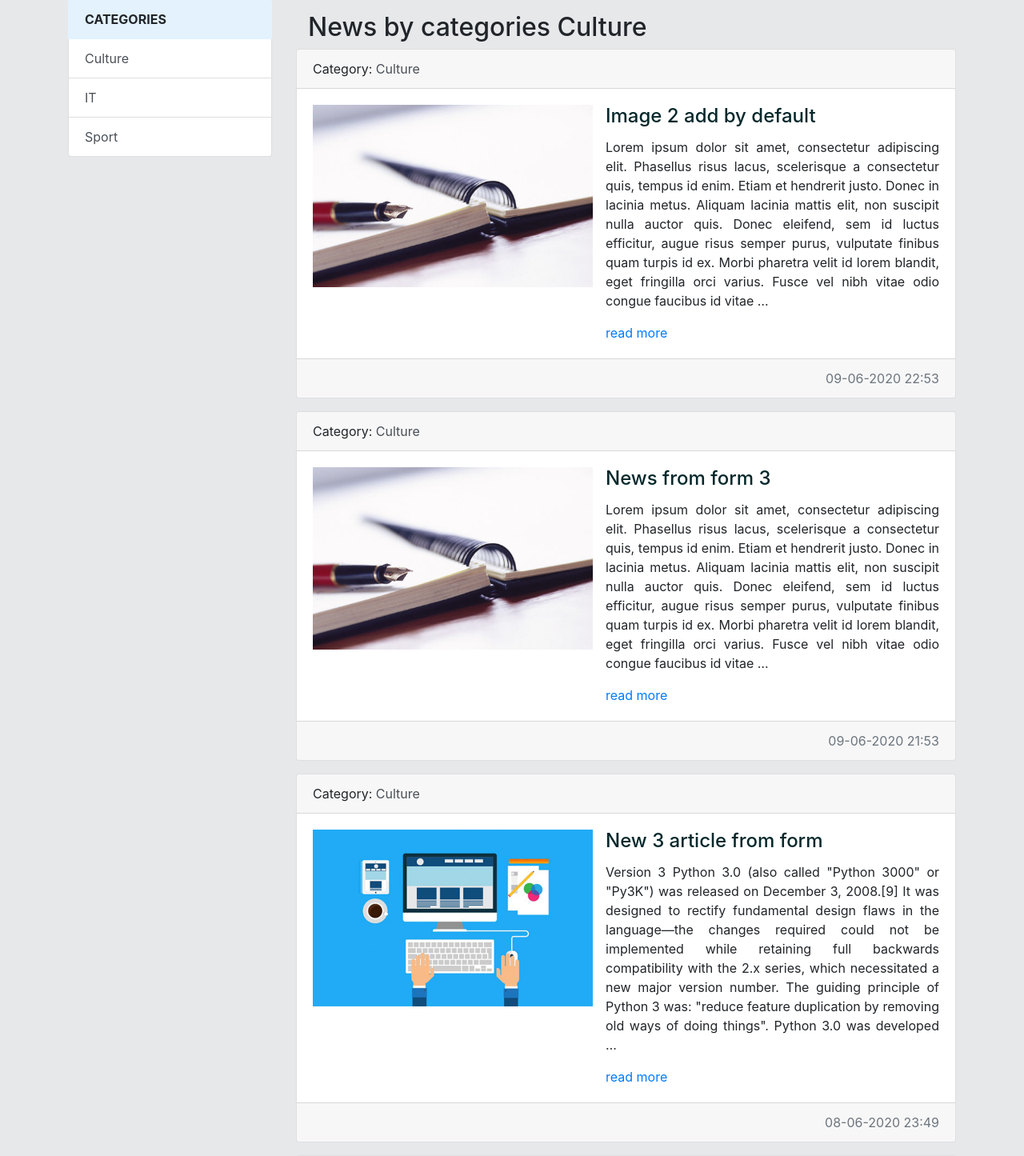
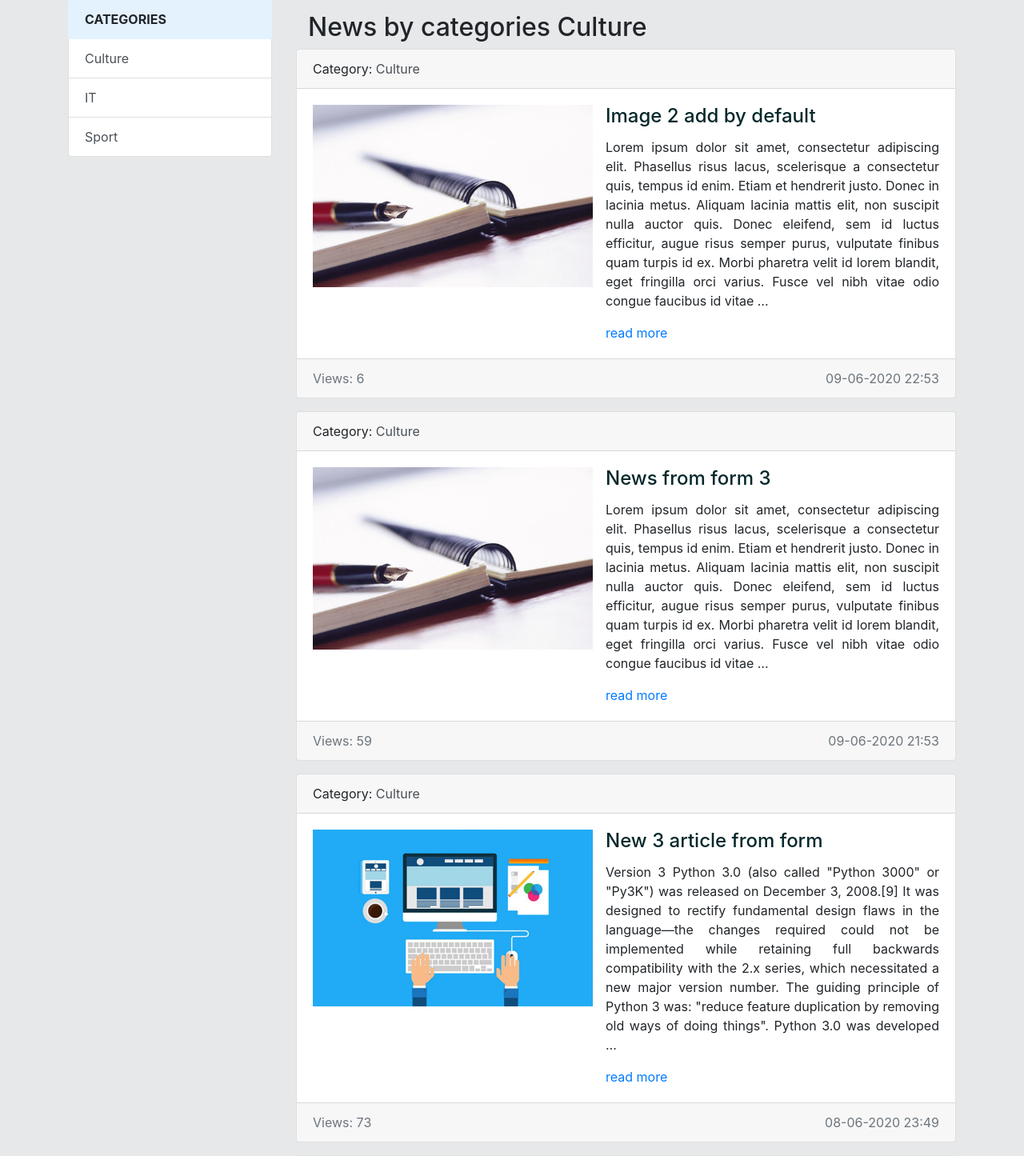
Before and after one commit to semen-ksv/Learning_Django_blog, a Django app: page /category/2/ in a window 1280 px wide. Shown: the part 73-1518 px from the top of the page at 80% size. Run offline with Django 3.2, Linux system fonts and the light colour scheme; data comes from the database, SQL or seed files in the repository; both versions use the stored data as it was after the commit; some libraries are stand-ins or nearby versions.

Commit message:
add views count for all news

```diff
--- a/news/models.py
+++ b/news/models.py
@@ -23,6 +23,7 @@ class News(models.Model):
     photo = models.ImageField(blank=True, upload_to='photos/%Y/%m/%d/', default='photos/Article.jpg')
     published = models.BooleanField(default=True)
     category = models.ForeignKey('Category', on_delete=models.PROTECT, null=True, blank=True)
+    views_count = models.IntegerField(default=0)
 
     def __str__(self):
         return f'{self.title}'
--- a/news/templates/news/include/article.html
+++ b/news/templates/news/include/article.html
@@ -20,7 +20,14 @@
             </div>
         </div>
     </div>
-    <div class="card-footer text-muted" style="text-align: right">
-        {{ article.created|date:"d-m-Y H:i" }}
+
+    <div class="card-footer text-muted" >
+        <div style="text-align: left; display:inline-block;" >
+          Views: {{ article.views_count }}
+        </div>
+        <div style="text-align: right; display:inline-block;float:right">
+            {{ article.created|date:"d-m-Y H:i" }}
+        </div>
     </div>
+
 </div>
--- a/news/templates/news/include/categories_sidebar.html
+++ b/news/templates/news/include/categories_sidebar.html
@@ -8,6 +8,6 @@
     {% get_all_categories as categories %}
     {% for category in categories %}
         <a href="{{ category.get_absolute_url }} "
-           class="list-group-item list-group-item-action">{{ category.category_title }}</a>
+           class="list-group-item list-group-item-action">{{ category.category_title }}  </a>
     {% endfor %}
 </div>
```
Also changed, not shown: db.sqlite3, news/migrations/0007_auto_20200610_1233.py (added), news/migrations/0008_auto_20200610_1242.py (added), news/migrations/0009_news_views_count.py (added).
